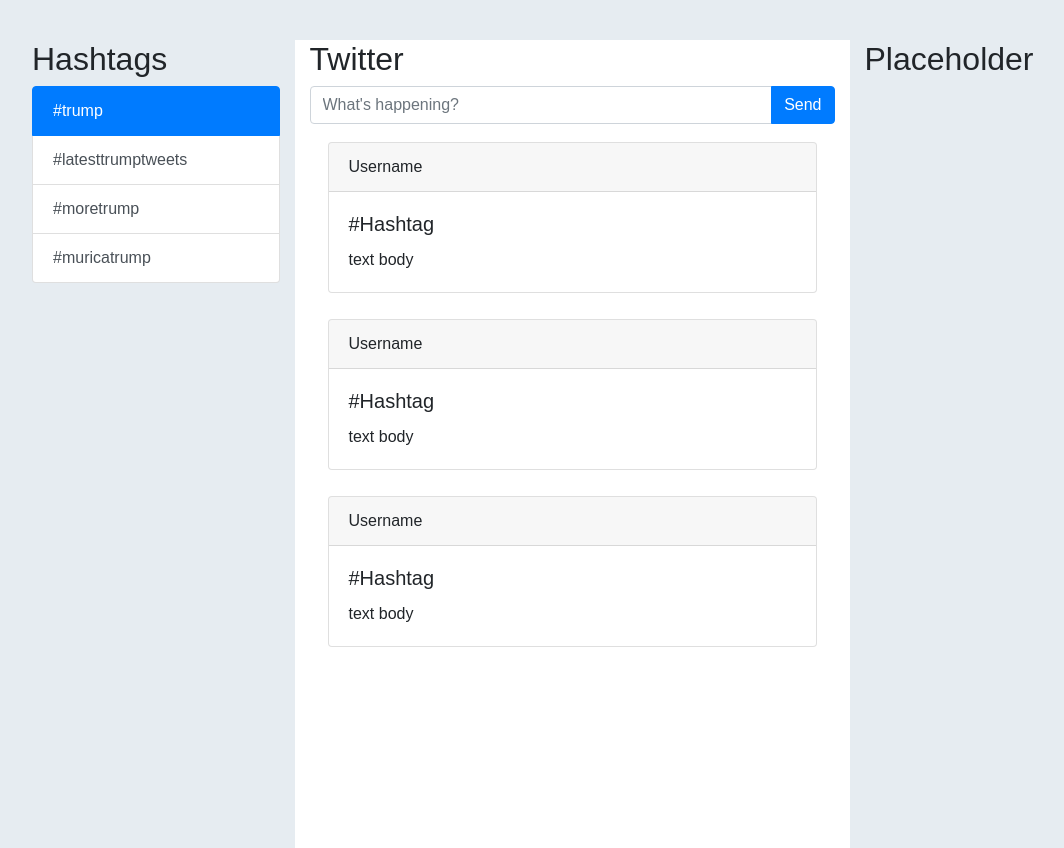
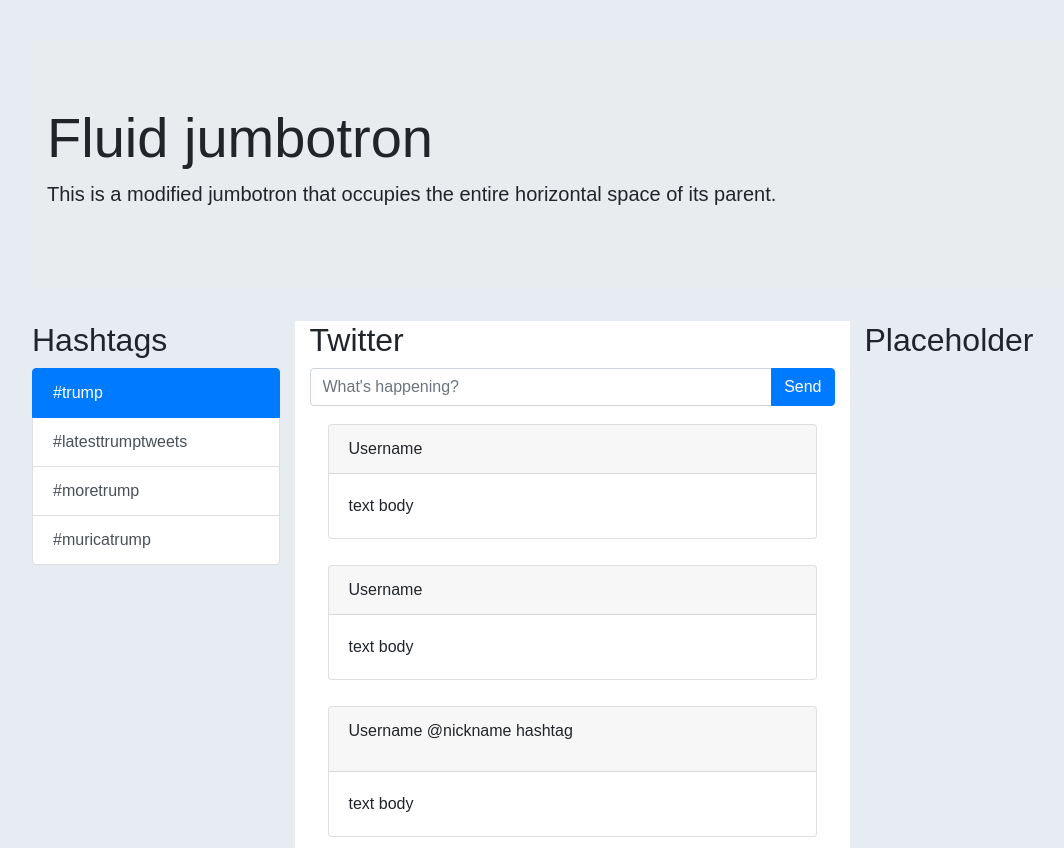
Before and after one commit to NikolaCirisanovic/twitter-html, a plain HTML site: page index.html in a window 1280 px wide. Shown: the top 848 px of the page, without its empty margins (68-1132 px from the left). Drawn offline with nearby package versions, Linux system fonts and the light colour scheme.

Commit message:
hausdhausd

```diff
--- a/index.html
+++ b/index.html
@@ -10,6 +10,13 @@
 </head>
 
 <body>
+
+        <div class="jumbotron jumbotron-fluid">
+                <div class="container">
+                  <h1 class="display-4">Fluid jumbotron</h1>
+                  <p class="lead">This is a modified jumbotron that occupies the entire horizontal space of its parent.</p>
+                </div>
+              </div>
     <div id="wrap" class="row">
         <div id="sidebar" class="col-3">
             <h2>Hashtags</h2>
@@ -46,7 +53,6 @@
                             Username
                         </div>
                         <div class="card-body mg">
-                            <h5 class="card-title">#Hashtag</h5>
                             <p class="card-text">text body</p>
                         </div>
                     </div>
@@ -58,7 +64,6 @@
                             Username
                         </div>
                         <div class="card-body mg">
-                            <h5 class="card-title">#Hashtag</h5>
                             <p class="card-text">text body</p>
                         </div>
                     </div>
@@ -67,10 +72,9 @@
                 <div class="message">
                     <div class="card">
                         <div class="card-header">
-                            Username
+                           <p>Username <span>@nickname</span> <span>hashtag</span></p>
                         </div>
                         <div class="card-body mg">
-                            <h5 class="card-title">#Hashtag</h5>
                             <p class="card-text">text body</p>
                         </div>
                     </div>
```
